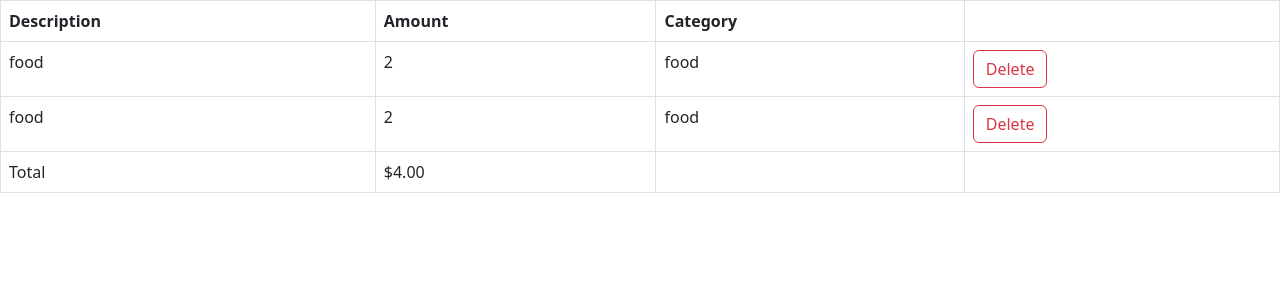
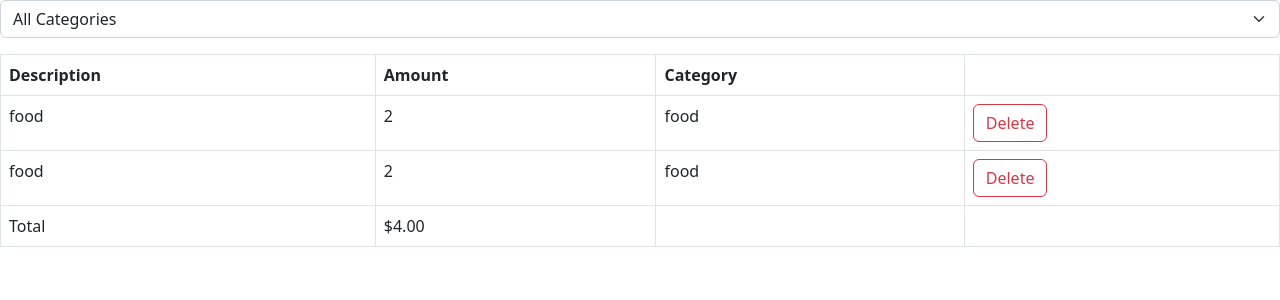
Before and after one commit to Shelton-beep/expense-tracker, a React (Vite) app: page / in a window 1280 px wide. Shown: the top 300 px of the page. Built offline with nearby package versions, Linux system fonts and the light colour scheme.

Commit message:
created an expensefilter component

```diff
--- a/src/App.tsx
+++ b/src/App.tsx
@@ -1,17 +1,28 @@
 import { useState } from "react";
 import "./App.css";
 import { ExpenseList } from "./components/expense/ExpenseList";
+import { ExpenseFilter } from "./components/ExpenseFilter";
 
 function App() {
+  const [selectedCategory, setSelectedCategory] = useState("");
   const [expenses, setExpenses] = useState([
     { id: 1, description: "food", amount: 2, category: "food" },
     { id: 2, description: "food", amount: 2, category: "food" },
   ]);
 
+  const visibleExpenses = selectedCategory
+    ? expenses.filter((e) => e.category === selectedCategory)
+    : expenses;
+
   return (
     <>
+      <div className="mb-3">
+        <ExpenseFilter
+          onSelectCategory={(category) => setSelectedCategory(category)}
+        />
+      </div>
       <ExpenseList
-        expenses={expenses}
+        expenses={visibleExpenses}
         onDelete={(id) => setExpenses(expenses.filter((e) => e.id !== id))}
       />
     </>
--- /dev/null
+++ b/src/components/ExpenseFilter.tsx
@@ -0,0 +1,17 @@
+interface Props {
+  onSelectCategory: (category: string) => void;
+}
+
+export const ExpenseFilter = ({ onSelectCategory }: Props) => {
+  return (
+    <select
+      className="form-select"
+      onChange={(event) => onSelectCategory(event.target.value)}
+    >
+      <option value="">All Categories</option>
+      <option value="Groceries">Groceries</option>
+      <option value="Utilities">Utilities</option>
+      <option value="Stationery">Stationery</option>
+    </select>
+  );
+};
```
